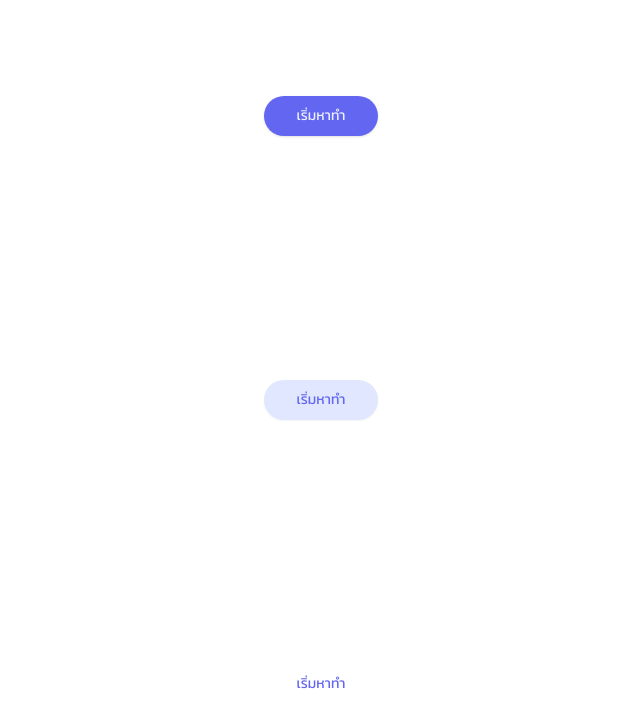
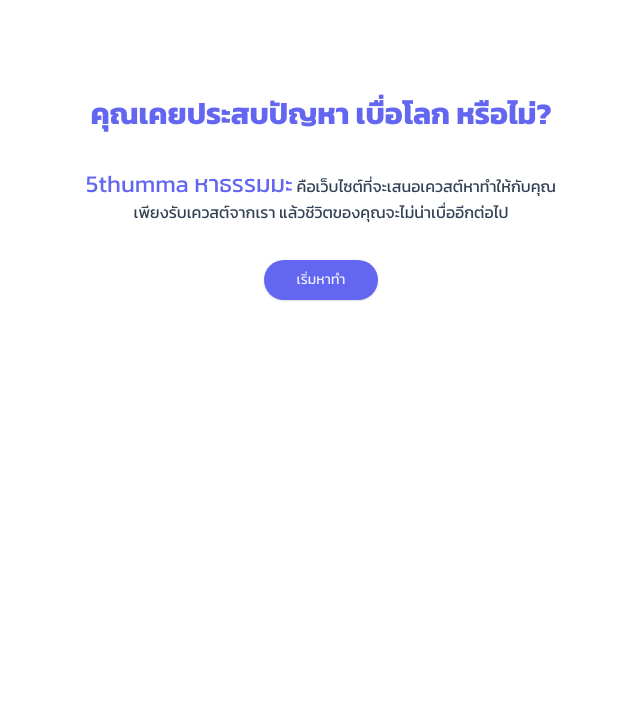
Before and after one commit to PongDev/5thumma, a Next.js app: page / in a window 1280 px wide. Shown: the top 726 px of the page, without its empty margins (319-959 px from the left). Built offline with nearby package versions, Linux system fonts and the light colour scheme.

Commit message:
Home page

```diff
--- a/next.config.mjs
+++ b/next.config.mjs
@@ -1,11 +1,4 @@
 /** @type {import('next').NextConfig} */
-const nextConfig = {
-  experimental: {
-    appDir: true,
-    fontLoaders: [
-      { loader: "@next/font/google", options: { subsets: ["thai"] } },
-    ],
-  },
-};
+const nextConfig = {};
 
 export default nextConfig;
--- a/src/app/layout.tsx
+++ b/src/app/layout.tsx
@@ -16,7 +16,7 @@
 }>) {
   return (
     <html lang="th">
-      <body className={kanit.className}>{children}</body>
+      <body className={`${kanit.className} text-slate-700`}>{children}</body>
     </html>
   );
 }
--- a/src/app/page.tsx
+++ b/src/app/page.tsx
@@ -4,13 +4,17 @@
 export default function Home() {
   return (
     <main className="flex min-h-screen flex-col items-center justify-between p-24">
-      <Button size="lg">เริ่มหาทำ</Button>
-      <Button size="lg" variant="secondary">
-        เริ่มหาทำ
-      </Button>
-      <Button size="lg" variant="ghost">
-        เริ่มหาทำ
-      </Button>
+      <div className="text-center space-y-9">
+        <h1 className="font-bold text-3xl text-indigo-500">
+          คุณเคยประสบปัญหา เบื่อโลก หรือไม่?
+        </h1>
+        <p>
+          <span className="text-indigo-500 text-2xl">5thumma หาธรรมมะ</span>{" "}
+          คือเว็บไซต์ที่จะเสนอเควสต์หาทำให้กับคุณ <br />
+          เพียงรับเควสต์จากเรา แล้วชีวิตของคุณจะไม่น่าเบื่ออีกต่อไป
+        </p>
+        <Button size="lg">เริ่มหาทำ</Button>
+      </div>
     </main>
   );
 }
```
